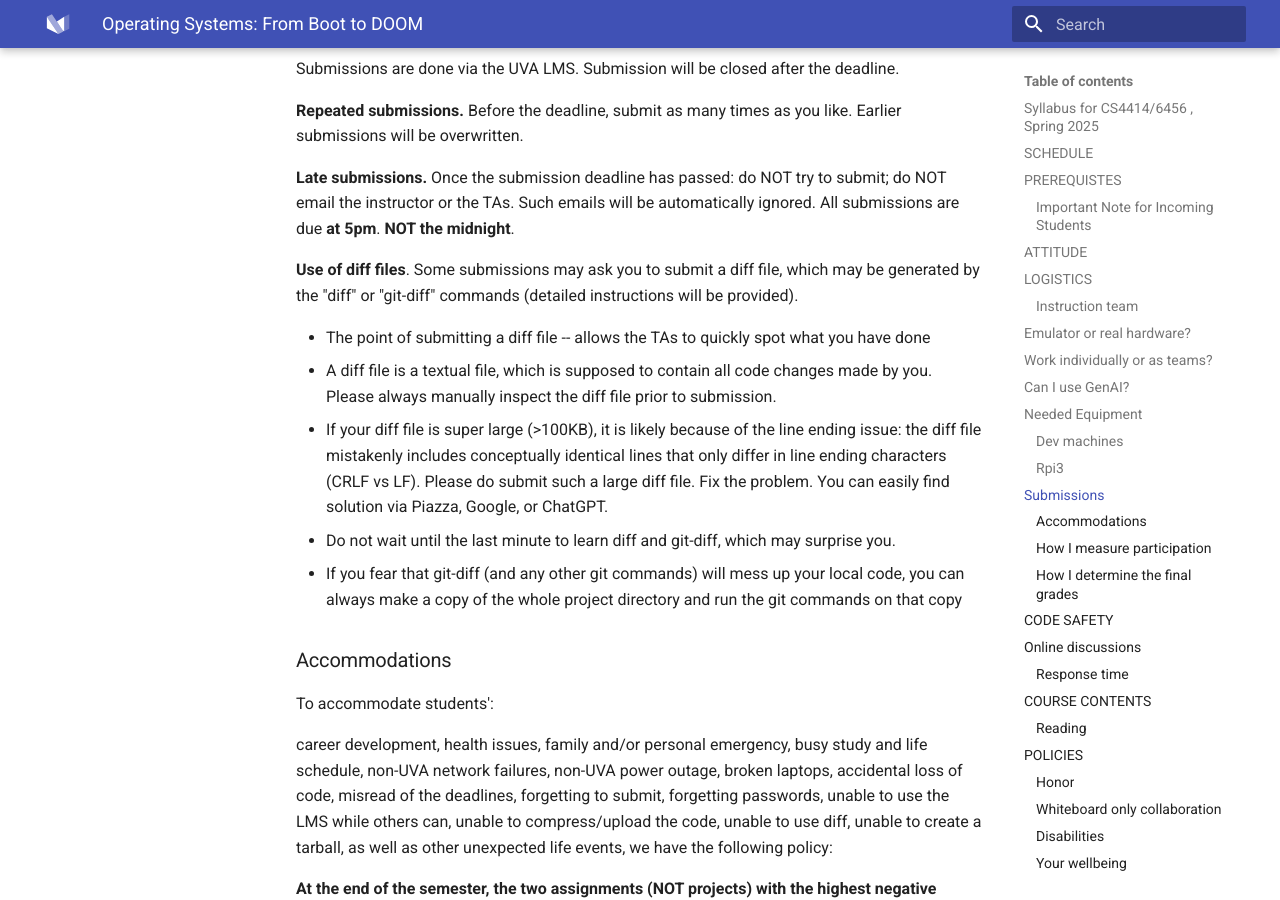
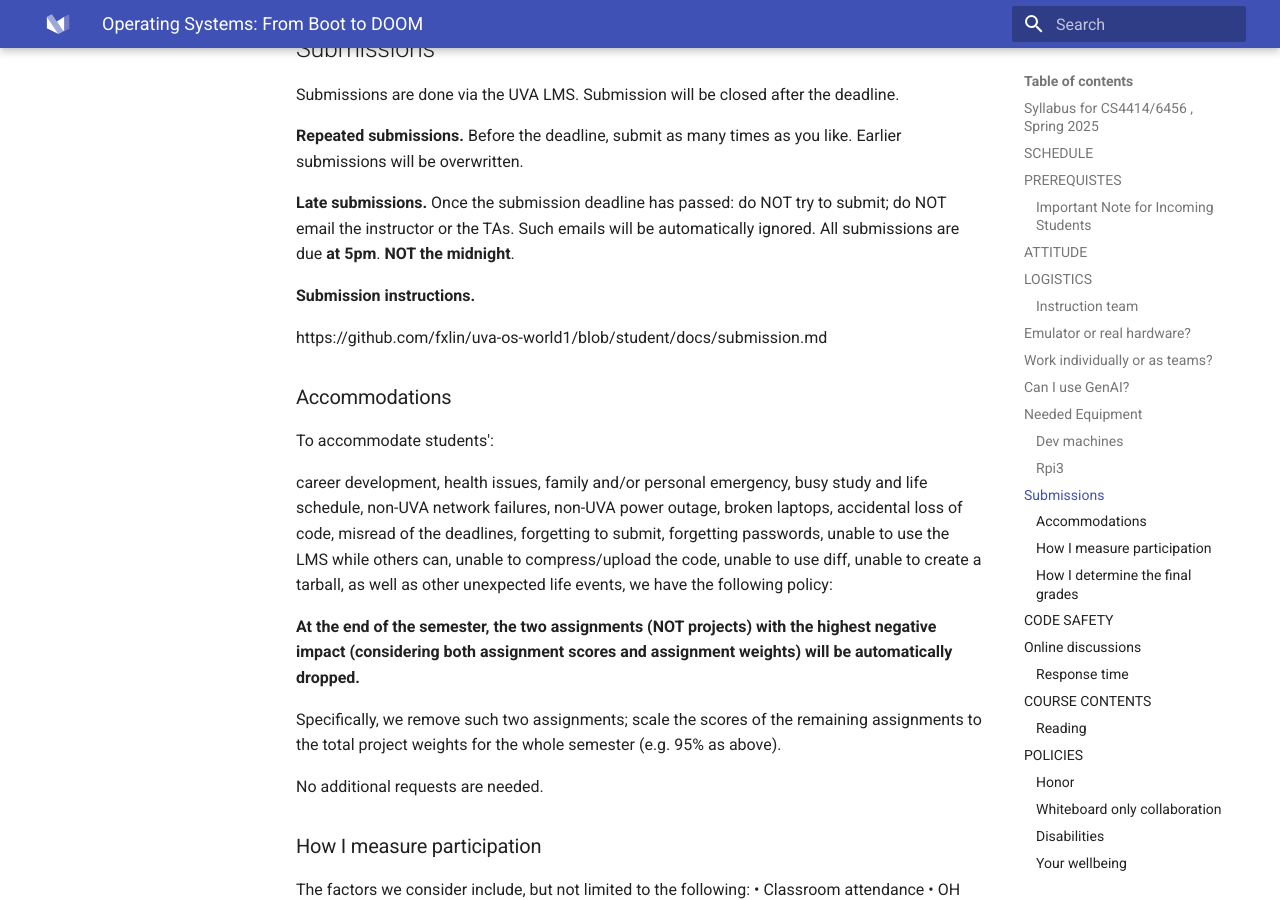
Before and after one commit to fxlin/uva-os-main, an MkDocs documentation site: the page built from docs/syllabus-25sp.md, in a window 1280 px wide and 900 px high, scrolled down 4442 px. Built offline with MkDocs 1.6.1 and Material for MkDocs 9.7.7, drawn with Linux system fonts in a browser that asks for light colours; some of the changed text lies outside the part shown.

Commit message:
Update syllabus-25sp.md

```diff
--- a/docs/syllabus-25sp.md
+++ b/docs/syllabus-25sp.md
@@ -84,7 +84,7 @@
 
 ## Work individually or as teams?
 
-Lab 1--3 are individual work. Lab 4--5 are team work.
+Lab 1--3 are individual work. Lab 4--5 are team work. Each team: 2 students. 3-student teams are only approved as exceptions and will be held against a higher bar for grading.
 
 ## Can I use GenAI?
 
@@ -128,6 +128,7 @@
 **Late submissions.** Once the submission deadline has passed: do NOT try to submit; do NOT email the instructor or the TAs.
 Such emails will be automatically ignored. All submissions are due **at 5pm**. **NOT the midnight**.
 
+<!----
 **Use of diff files**. Some submissions may ask you to submit a diff file, which may be generated by the "diff" or "git-diff" commands (detailed instructions will be provided).
 
 * The point of submitting a diff file -- allows the TAs to quickly spot what you have done
@@ -135,7 +136,11 @@
 * If your diff file is super large (>100KB), it is likely because of the line ending issue: the diff file mistakenly includes conceptually identical lines that only differ in line ending characters (CRLF vs LF). Please do submit such a large diff file. Fix the problem. You can easily find solution via Piazza, Google, or ChatGPT.
 * Do not wait until the last minute to learn diff and git-diff, which may surprise you.
 * If you fear that git-diff (and any other git commands) will mess up your local code, you can always make a copy of the whole project directory and run the git commands on that copy
+--->
 
+**Submission instructions.**
+
+https://github.com/fxlin/uva-os-world1/blob/student/docs/submission.md
 
 ### Accommodations
 
@@ -161,10 +166,6 @@
 ### How I determine the final grades
 
 https://fxlin.github.io/final-grades.pdf
-
-
-
-
 
 ## CODE SAFETY
 
```
